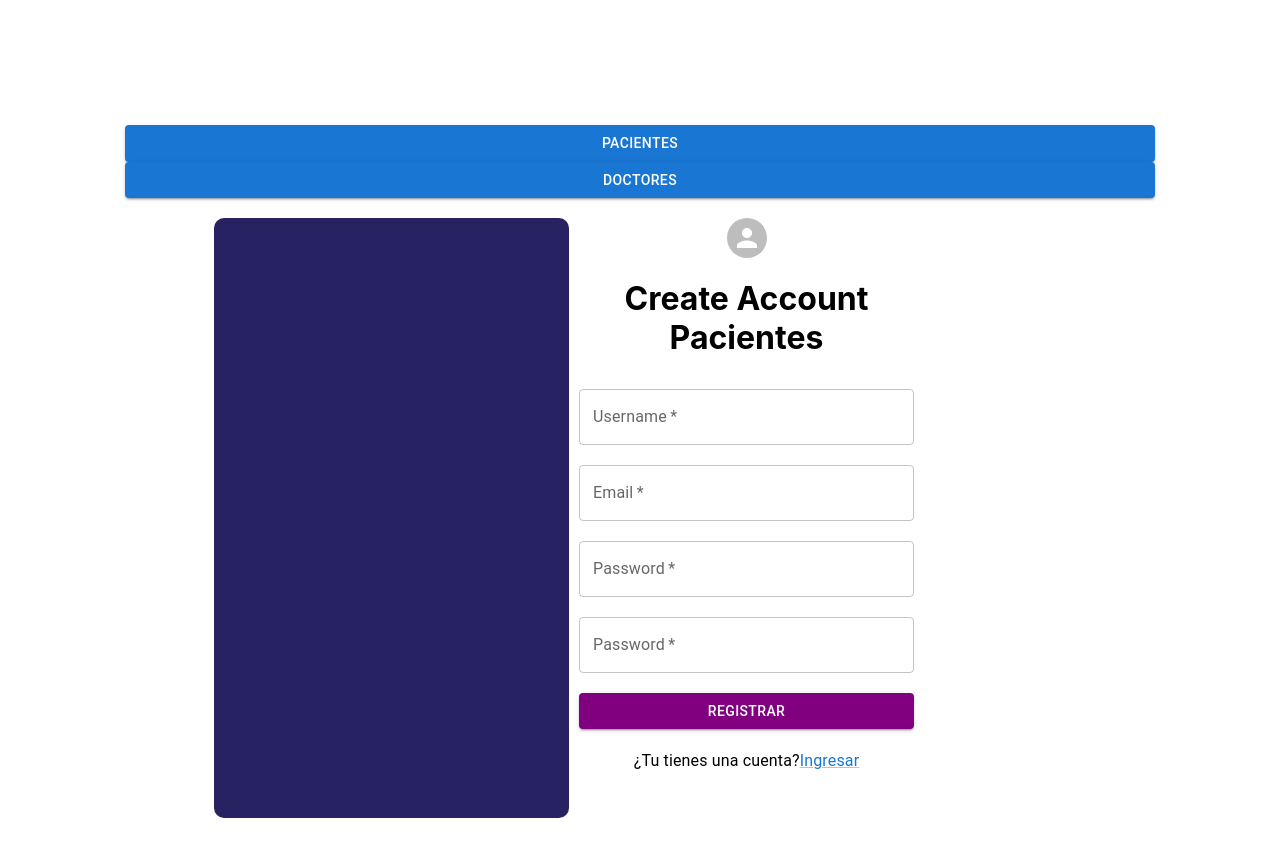
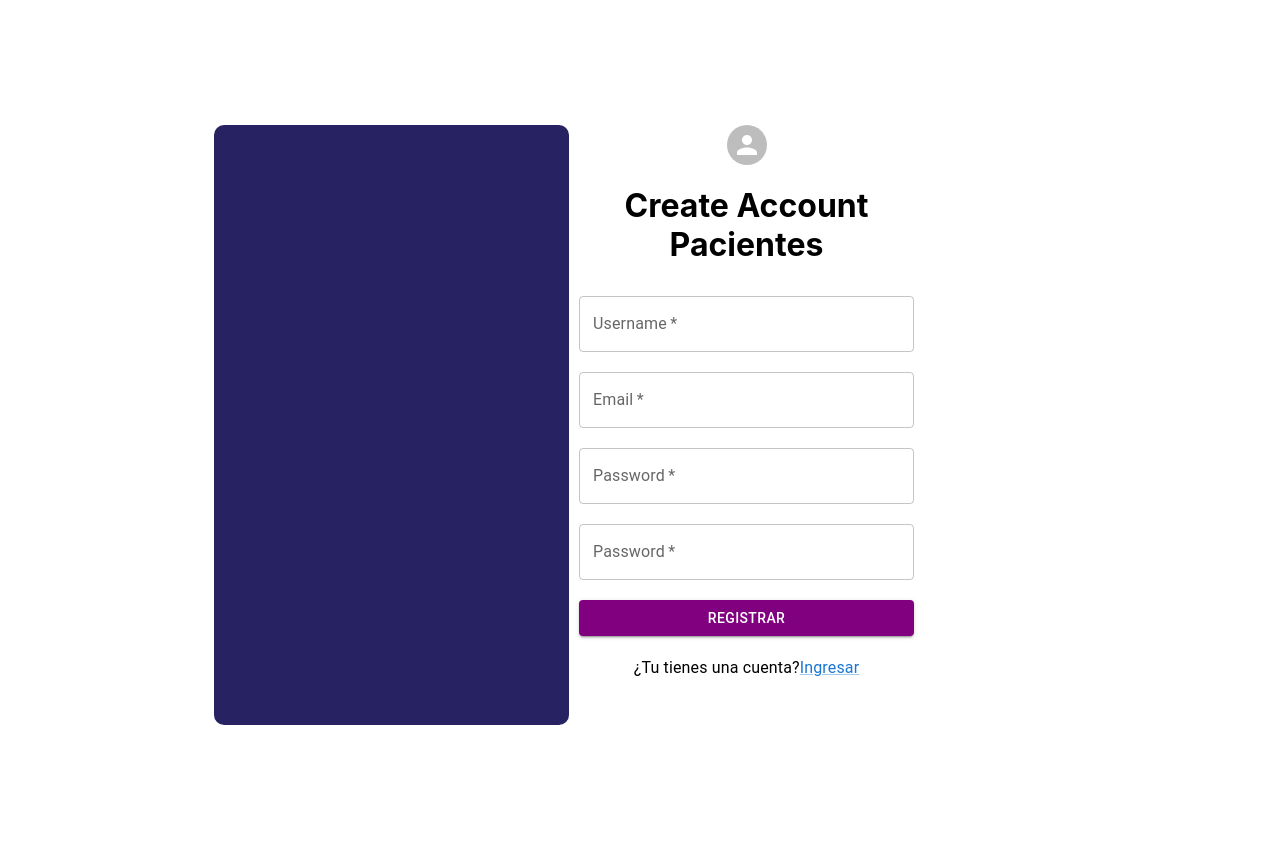
Before and after one commit to dgcabanillas/healthy-mind-client, a React (Create React App) app: page /auth/register in a window 1280 px wide. Shown: the top 856 px of the page. Built offline with nearby package versions, Linux system fonts and the light colour scheme.

Commit message:
Agregando login - registro

```diff
--- a/src/pages/auth/register/index.js
+++ b/src/pages/auth/register/index.js
@@ -29,8 +29,7 @@ const Register = () => {
     <AuthLayout>
       <Grid item xs={24} justify="center" style={{ padding: 125 }}>
       <Grid justifyContent="flex-end">
-      <Button type='submit' variant='contained' justifyContent='center'     color='primary' fullWidth >Pacientes</Button>
-      <Button type='submit' variant='contained' justifyContent='center'  color='primary' fullWidth>Doctores</Button><br /><br />
+
       </Grid>
 
         <Container maxWidth="md"   >
```
